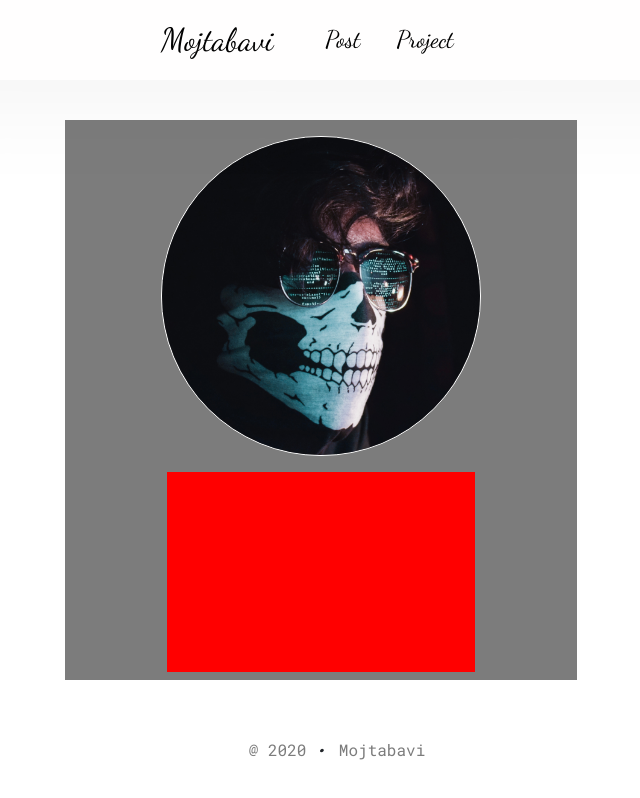
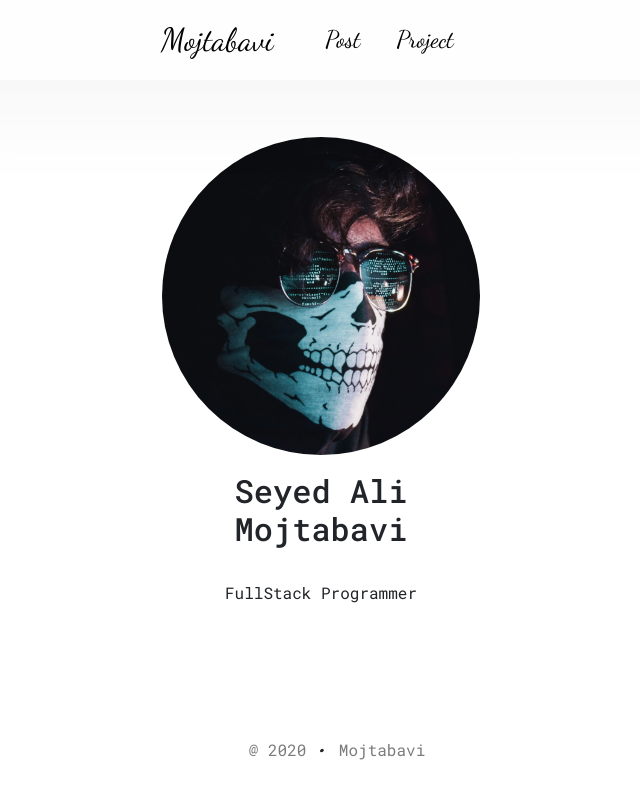
Before and after one commit to mojtabavi/mojtabavi.github.io, a plain HTML site: page index.html in a window 1280 px wide. Shown: the whole page, without its empty margins (319-959 px from the left). Drawn offline with Linux system fonts and the light colour scheme.

Commit message:
main section fixed

```diff
--- a/index.html
+++ b/index.html
@@ -36,6 +36,11 @@
                     <img src="./images/mojabavi.png" class="profile-image circle">
                 </div>
                 <div class="info-container">
+                    <h2 class="info__title">Seyed Ali Mojtabavi</h2>
+                    <p class="info__subtitle">FullStack Programmer</p>
+                    <div class="social-media">
+
+                    </div>
 
                 </div>
 
--- a/style/css/main.css
+++ b/style/css/main.css
@@ -150,7 +150,6 @@ a {
 .main-content {
     width: 40vw ;
     height: 70vh;
-    background-color: #7c7c7c;
 }
 
 .circle {
@@ -179,6 +178,10 @@ a {
     width: 60%;
     height: 200px;
     margin: 0 auto;
+    font-family: 'Roboto-Mono';
+    text-align: center;
+}
 
-    background: red;
+.info-container p {
+    margin-top: 2rem;
 }
```
